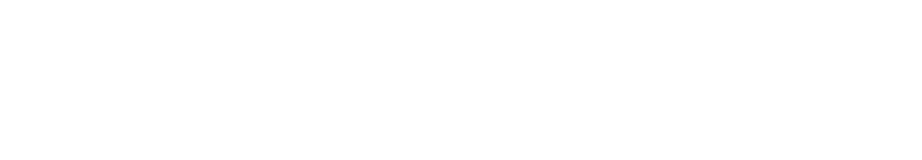
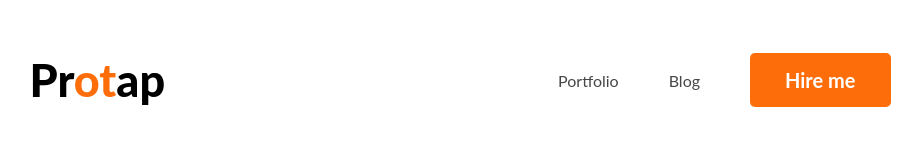
Before and after one commit to protap1100/my_protfolio, a plain HTML site: page index.html in a window 1280 px wide. Shown: the whole page, without its empty margins (155-1077 px from the left). Drawn offline with Linux system fonts and the light colour scheme.

Commit message:
navbar added

```diff
--- a/index.html
+++ b/index.html
@@ -4,10 +4,21 @@
     <meta charset="UTF-8">
     <meta name="viewport" content="width=device-width, initial-scale=1.0">
     <title>My Portfolio</title>
+    <link rel="preconnect" href="https://fonts.googleapis.com">
+    <link rel="preconnect" href="https://fonts.gstatic.com" crossorigin>
+    <link href="https://fonts.googleapis.com/css2?family=Open+Sans:wght@800&display=swap" rel="stylesheet">
+    <link rel="stylesheet" href="styles/style.css">
 </head>
 <body>
     <header>
-
+        <nav>
+            <h3 class="nav-title">Pr<span class="text-primary">ot</span>ap</h3>
+            <ul>
+                <li><a href="">Portfolio</a></li>
+                <li><a href="">Blog</a></li>
+                <li><button class="btn-primary">Hire me</button></li>
+            </ul>
+        </nav>
     </header>
     <main>
 
--- /dev/null
+++ b/styles/style.css
@@ -0,0 +1,46 @@
+/* all style */
+*{
+    font-family: 'Open Sans', sans-serif;
+    font-family: 'Lato', sans-serif;
+}
+
+.text-primary{
+    color: #FD6E0A;
+}
+
+.btn-primary{
+    background-color: #FD6E0A;
+    border-radius: 5px;
+    cursor: pointer;
+    border: 0;
+    font-size: 20px;
+    font-weight: 700;
+    color: white;
+    padding: 15px 35px;
+}
+/* Nav style  */
+nav{
+    display: flex;
+    justify-content: space-around;
+    align-items: center;
+}
+.nav-title{
+    color: black;
+    font-size: 45px;
+    font-weight: 800;
+}
+
+nav > ul{
+    display: flex;
+    align-items: center;
+}
+
+nav li{
+    list-style: none;
+    margin-right: 50px;
+}
+
+nav a{
+    text-decoration: none;
+    color: #474747;
+}
```
